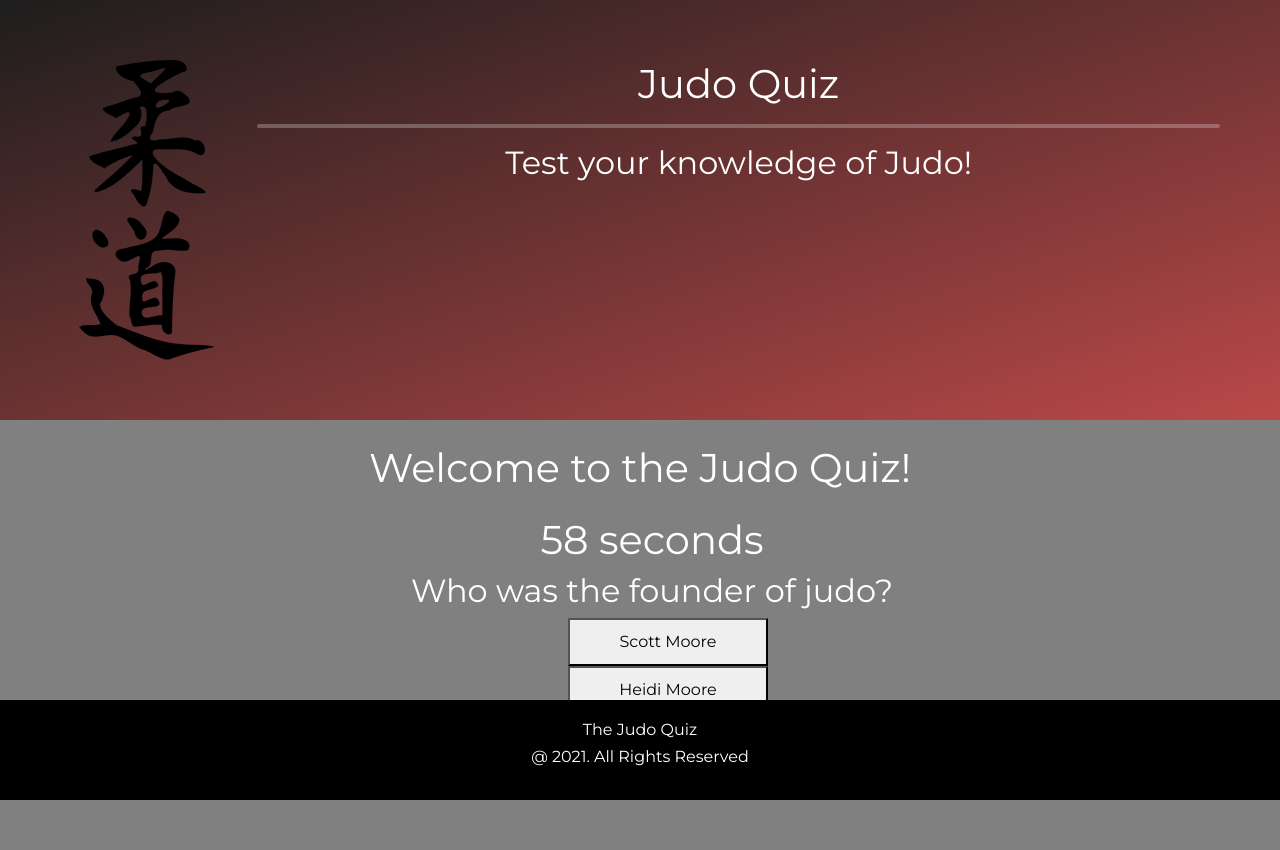
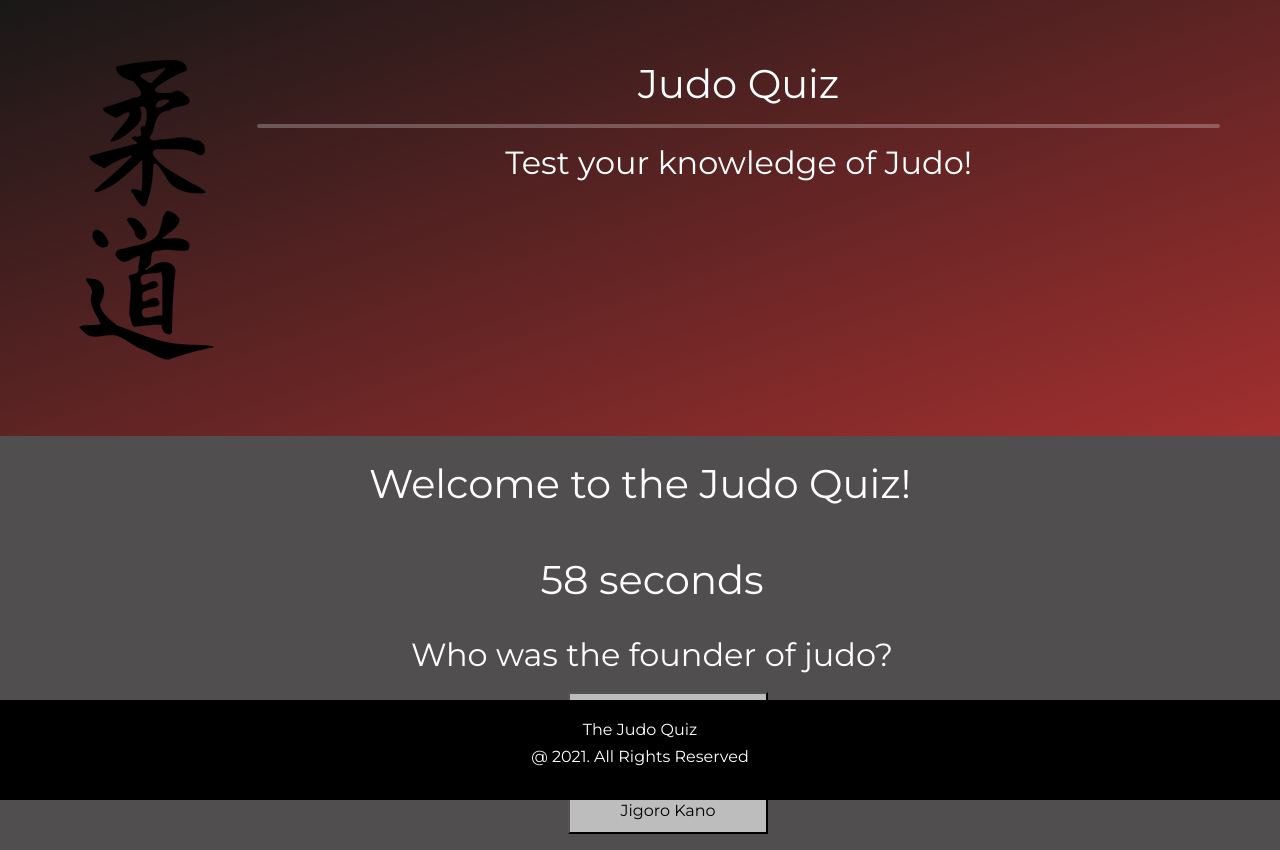
Before and after one commit to judo2000/Judo-Quiz, a plain HTML site: page index.html in a window 1280 px wide. Both pictures are taken after a click on the button "Start Quiz". Before the commit the page ends 820 px from the top, so only its background shows below. Drawn offline with nearby package versions, Linux system fonts and the light colour scheme.

Commit message:
Update styling

```diff
--- a/assets/css/style.css
+++ b/assets/css/style.css
@@ -9,7 +9,7 @@ body {
     font-weight: 400;
     font-size: 1em;
     line-height: 1.7;
-    background-color: gray;
+    background-color: rgb(80, 78, 78);
     color: #fff;
 }
 
@@ -33,10 +33,14 @@ hr {
 }
 
 main {
-
     color: white;
     min-height: 400px;
 }
+
+.question {
+    padding-bottom: 10px;
+}
+
 li {
     list-style-type: none;
 }
@@ -51,12 +55,15 @@ li {
     width: 200px;
     padding: 8px;
     text-align: center;
+    background-color: rgb(190, 189, 189);
 }
 
 #saveBtn {
     width: 100px;
     padding: 8;
+    margin-left: 10px;
 }
+
 footer {
     position: fixed;
     left: 0;
--- a/assets/js/script.js
+++ b/assets/js/script.js
@@ -25,9 +25,10 @@ let highScores = [];
 // initialize gameOver and set to true
 let gameOver = true;
 // target time div
-var timeEl = document.querySelector(".time");
+const timeEl = document.querySelector(".time");
 // target results div
-let results = document.querySelector("#results");
+const results = document.querySelector("#results");
+
 
 // Questions array
 const questions = [
@@ -49,6 +50,7 @@ function buildList() {
   currentQuestion = questions[index].question;
   // set h2 text to the current question
   h2El.textContent = currentQuestion;
+  h2El.setAttribute("class", "question");
   // append current question in an h2 element to carousel div
   carousel.appendChild(h2El);
   // append the list element to the carousel div
@@ -94,6 +96,7 @@ function showResults() {
   results.appendChild(userInitials); // put it into the DOM
 
   saveBtn.textContent = "Save";
+  saveBtn.setAttribute("id", "saveBtn");
   results.appendChild(saveBtn);
   console.log("showing results");
 }
@@ -201,6 +204,7 @@ function renderScores() {
   }
   results.prepend(playAgainBtn);
   playAgainBtn.style.display = "block";
+  playAgainBtn.setAttribute("class", "text-center");
 }
 
 // event listener for play again button
--- a/index.html
+++ b/index.html
@@ -15,7 +15,7 @@
   <body>
     <header class="header" role="img" aria-label="Backgrouind image of a screen with html code">
       <div class="row">
-          <div class="col-lg-2 header_img centered">
+          <div class="col-lg-2 header_img text-center pb-3">
               <img src="assets/img/324-3244405_judo-clipart_136x300.png" alt="Picture of Stephen Moore">
           </div>
           <div class="col-lg-10 header_text text-center">
@@ -36,12 +36,14 @@
         </div>
         <div class="row pt-3 centered">
           <div id="carouselbox" class="carouselbox centered">
-            <h1 class="time" style="text-align:center;"></h1>
+            <h1 class="time py-4" style="text-align:center;"></h1>
           </div>
         </div>
-        <div class="row text-center">
-          <div id="results">
-            <button id="playAgainBtn">Play Again</button>
+        <div class="row">
+          <div class="col-12">
+            <div id="results">
+              <button id="playAgainBtn">Play Again</button>
+            </div>
           </div>
         </div>
       </div>
```
